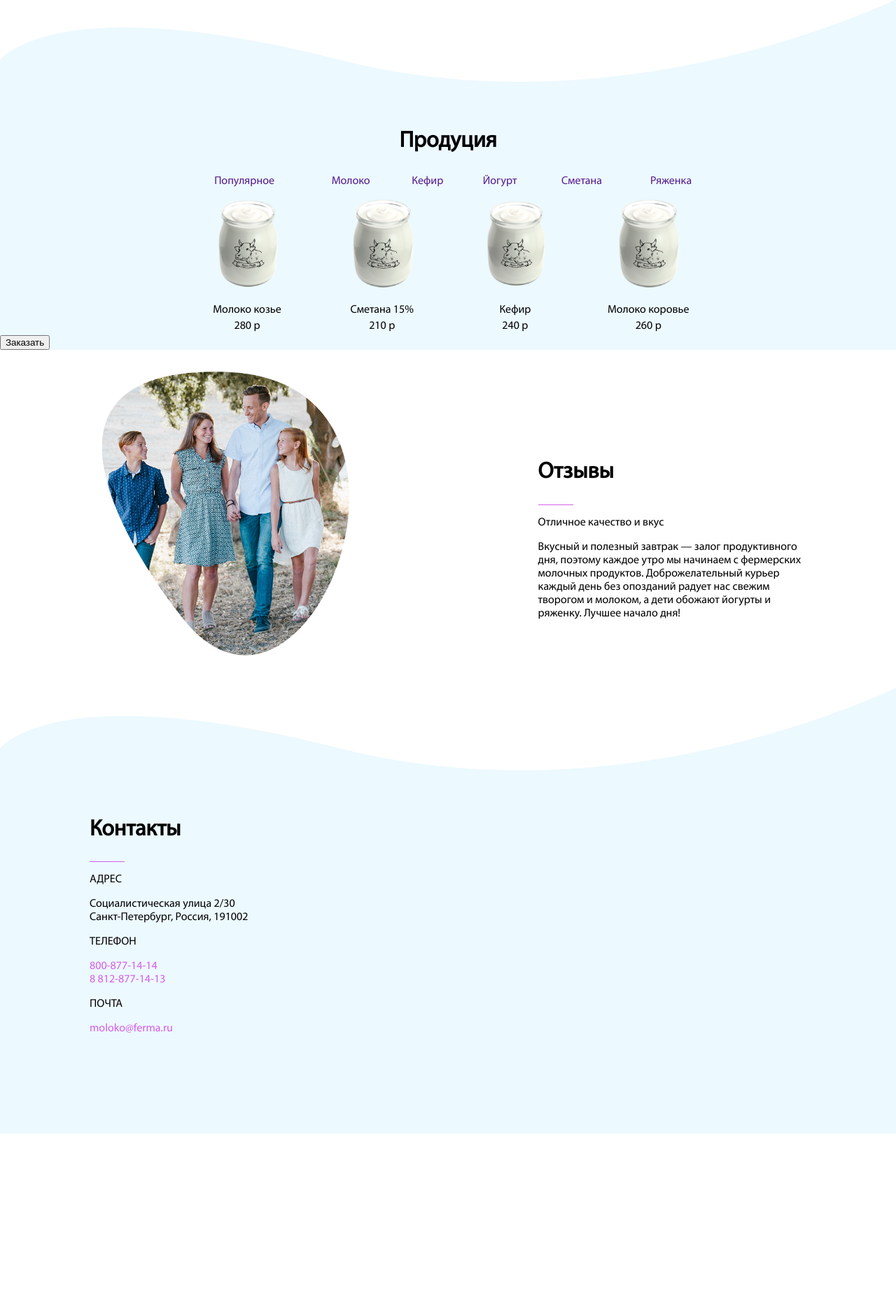
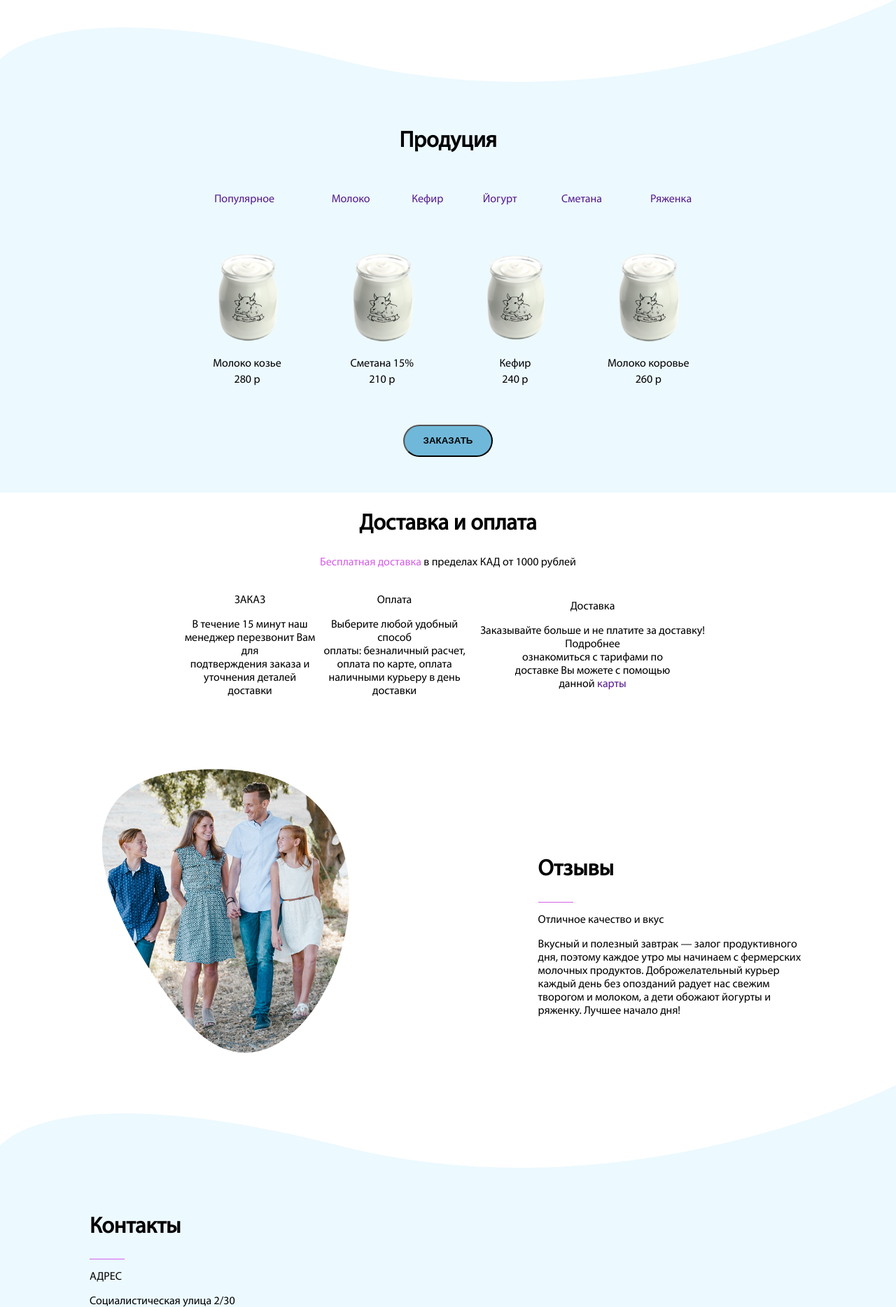
Before and after one commit to AleksandrMishinn/MooMilk-PHP, a PHP site: page / in a window 1280 px wide. Shown: the part 2188-4056 px from the top of the page at 70% size. Before the commit the page ends 3808 px from the top, so only its background shows below. Run offline with PHP 8.4, Linux system fonts and the light colour scheme.

Commit message:
Delivery and payment Refactoring

```diff
--- a/css/style.css
+++ b/css/style.css
@@ -12,8 +12,8 @@ body {
   background-color: white;
 }
 
-a:hover{
-  color:#d65ee8;
+a:hover {
+  color: #d65ee8;
 }
 
 a {
@@ -23,6 +23,59 @@ a {
 h2 {
   font-size: 200%;
 }
+
+table {
+  width: 60%;
+  text-align: center;
+  margin: auto;
+  padding-bottom: 4%;
+}
+
+button {
+  font-weight: bolder;
+  color: black;
+  text-decoration: none;
+  text-transform: uppercase;
+  padding: 1em 2em;
+  border-radius: 30px;
+  background: #70b8d9;
+  outline: none;
+}
+
+section {
+  position: relative;
+  margin: 0;
+  padding: 0;
+  height: 10vh;
+  background: white;
+}
+
+/* to do */
+/* p{
+word-break: break-all;
+} */
+
+.text-title {
+  font-weight: bold;
+}
+
+.small-text {
+  font-size: 80%;
+}
+
+.green-text {
+  color: #59d56d;
+}
+
+.pink-text {
+  color: #d65ee8;
+}
+
+.center-text {
+  text-align: center;
+}
+
+/* top-block */
 
 .top-block {
   background-image: url(../images/bg2.png);
@@ -64,28 +117,7 @@ h2 {
   font-size: 150%;
 }
 
-.green-text {
-  color: #59d56d;
-}
-
-.pink-text {
-  color: #d65ee8;
-}
-
-.main-promo .small-text {
-  font-size: 80%;
-}
-
-.button-order {
-  font-weight: bolder;
-  color: black;
-  text-decoration: none;
-  text-transform: uppercase;
-  padding: 1em 2em;
-  border-radius: 30px;
-  background: #70b8d9;
-  outline: none;
-}
+/* About milk */
 
 .block2 {
   font-size: 170%;
@@ -103,23 +135,13 @@ h2 {
   margin-bottom: 10%;
 }
 
-.text-title {
-  font-weight: bold;
-}
+/* Contacts */
 
 .contacts {
   overflow: hidden;
   padding-left: 10%;
   height: 60vh;
   background: #ecf9ff;
-}
-
-section {
-  position: relative;
-  margin: 0;
-  padding: 0;
-  height: 10vh;
-  background: white;
 }
 
 #waveFooter {
@@ -141,34 +163,39 @@ section {
   border-bottom: 1px solid #d65ee8;
 }
 
-.subscription{
+/* Subscription */
+
+.subscription {
   padding: 0;
   margin: 0;
   height: 70vh;
   width: 100%;
 }
 
-.subscription td{
+.subscription td {
   vertical-align: top;
   width: 50%;
 }
 
-.right-column{
+.right-column {
   padding-left: 10%;
   padding-top: 10%;
+  text-align: left;
 }
 
-.center-text{
+.productions {
+  background: #ecf9ff;
+  overflow: hidden;
+  text-align: center;
+  padding-bottom: 4%;
+}
+
+.productions h2 {
+  padding-bottom: 2%;
+}
+
+/* Delivery and payments */
+
+.delivery-and-payment {
   text-align: center;
 }
-
-.productions{
-  background: #ecf9ff;
-  overflow: hidden;
-}
-
-.productions table{
-width: 60%;
-text-align: center;
-margin: auto;
-}
--- a/index.html
+++ b/index.html
@@ -10,6 +10,8 @@
 </head>
 
 <body>
+
+  <!-- Top-block -->
 
   <div class="top-block">
 
@@ -42,7 +44,7 @@
         завтраки каждый день со скидкой 10%
       </p>
 
-      <button class="button-order">Выбрать продукцию</button>
+      <button>Выбрать продукцию</button>
 
     </div>
 
@@ -146,7 +148,39 @@
 
   </div>
 
+  <!-- Delivery and payment -->
 
+  <div class="delivery-and-payment">
+    <h2>Доставка и оплата</h2>
+    <p><span class="pink-text">Бесплатная доставка</span> в пределах КАД от 1000 рублей</p>
+
+    <table>
+      <tr>
+        <td>
+          <p>ЗАКАЗ</p>
+          <p>В течение 15 минут наш<br>
+            менеджер перезвонит Вам для<br>
+            подтверждения заказа и<br>
+            уточнения деталей доставки</p>
+        </td>
+        <td>
+          <p>Оплата</p>
+          <p>Выберите любой удобный способ<br>
+            оплаты: безналичный расчет,<br>
+            оплата по карте, оплата<br>
+            наличными курьеру в день<br>
+            доставки</p>
+        </td>
+        <td>
+          <p>Доставка</p>
+          <p>Заказывайте больше и не платите за доставку! Подробнее<br>
+            ознакомиться с тарифами по<br>
+            доставке Вы можете с помощью<br>
+            данной <a href="">карты</a></p>
+        </td>
+      </tr>
+    </table>
+  </div>
 
   <!-- Subscription -->
 
```
